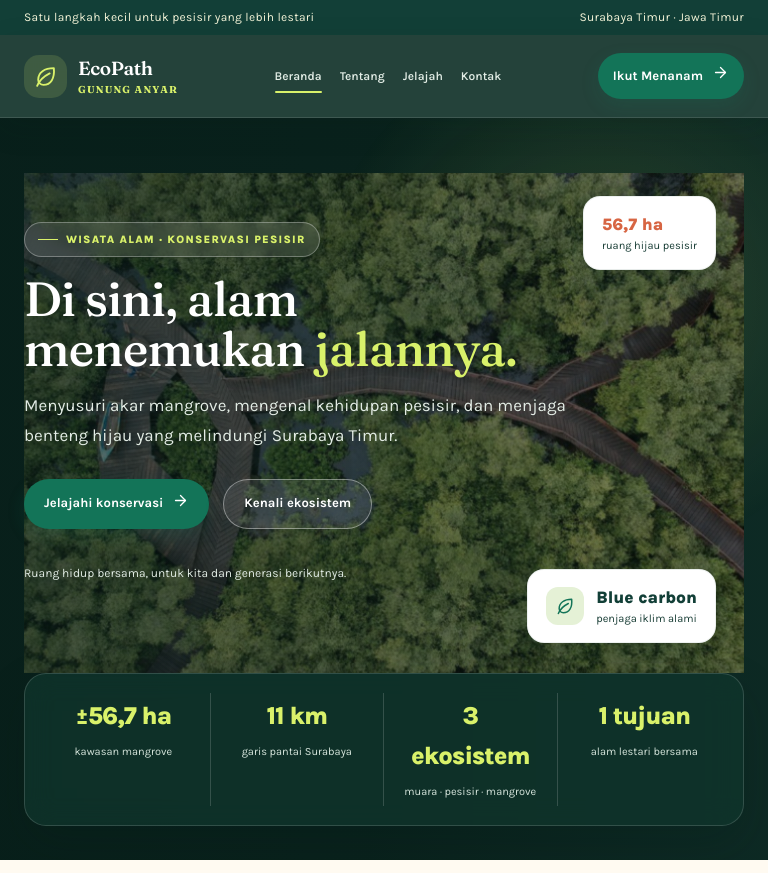
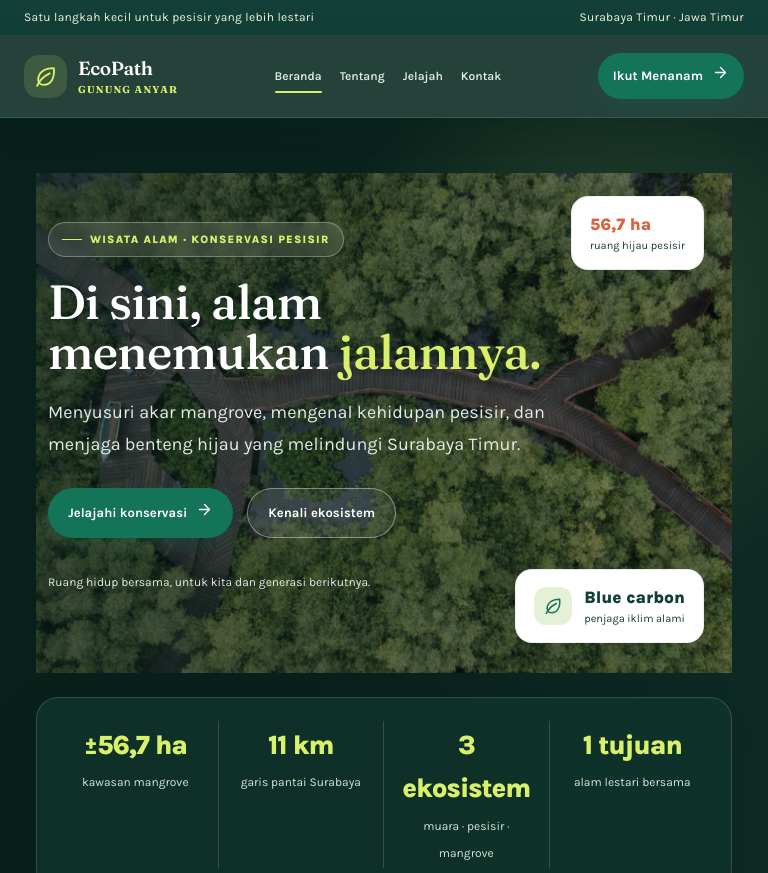
Before and after one commit to panjiarya17maulana-create/webdesign_ManusiaWFC_technoversary_vol.II, a plain HTML site: page index.html in a window 768 px wide. Shown: the top 873 px of the page. Drawn offline with nearby package versions, Linux system fonts and the light colour scheme.

Commit message:
update tulisan dan ukurannya

```diff
--- a/styles.css
+++ b/styles.css
@@ -725,3 +725,20 @@ body.home-page .coastal-wave+.footer{margin-top:0}
   .cursor-ring,.cursor-dot,.water-click-ripple,.canopy-spotlight{display:none!important}
   .spotlight-card:before{display:none}
 }
+@media(min-width:901px){
+  body.home-page .hero-copy .lead{font-size:18px}
+  body.home-page .hero .stats-strip{margin-top:18px;padding:24px 18px}
+  body.home-page .hero .stat{padding-block:5px}
+  body.home-page .hero .stat strong{font-size:28px}
+  body.home-page .hero .stat span{font-size:12px}
+}
+@media(min-width:701px) and (max-width:900px){
+  body.home-page .hero .wrap{width:calc(100% - 72px)}
+  body.home-page .hero-copy{padding:48px 12px 34px}
+  body.home-page .hero-copy h1{margin-block:20px}
+  body.home-page .hero-copy .lead{font-size:18px;line-height:1.75}
+  body.home-page .hero .stats-strip{margin-top:24px;padding:23px 16px}
+  body.home-page .hero .stat{padding-inline:12px}
+  body.home-page .hero .stat strong{font-size:27px}
+  body.home-page .hero .stat span{font-size:12px}
+}
```
